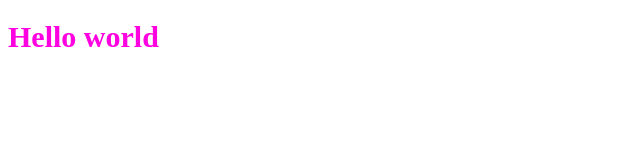
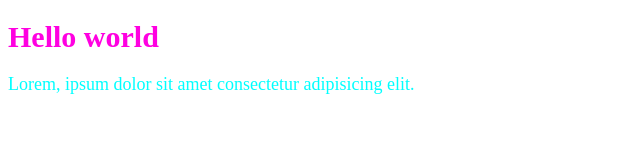
Before and after one commit to Lililolo0/lesson-14, a plain HTML site: page index.html in a window 1280 px wide. Shown: the whole page, without its empty margins (0-640 px from the left). Drawn offline with Linux system fonts and the light colour scheme.

Commit message:
style for paragraf

```diff
--- a/index.html
+++ b/index.html
@@ -10,6 +10,7 @@
 <body>
 
   <h1>Hello world</h1>
+  <p>Lorem, ipsum dolor sit amet consectetur adipisicing elit.</p>
 
 </body>
 </html>
--- a/style.css
+++ b/style.css
@@ -3,3 +3,8 @@ h1 {
   font-weight: 700;
   color: rgb(255, 0, 225);
 }
+
+p {
+  font-size: 18px;
+  color: aqua;
+}
```
